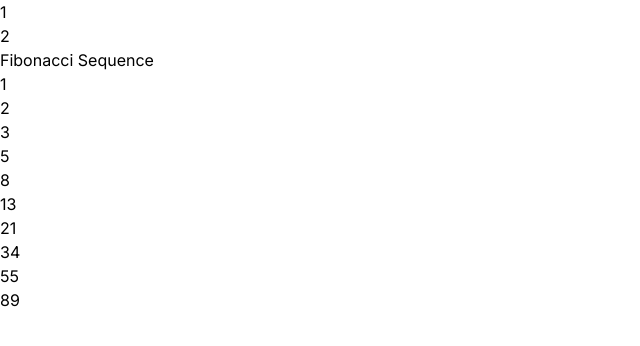
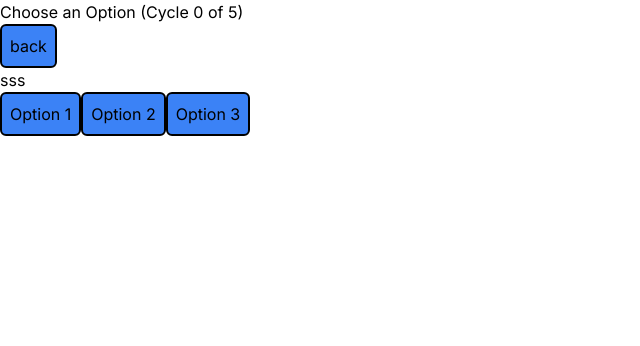
Before and after one commit to leeya018/practice, a Next.js app: page / in a window 1280 px wide. Shown: the top 346 px of the page, without its empty margins (0-640 px from the left). Built offline with nearby package versions, Linux system fonts and the light colour scheme.

Commit message:
choosing sys is working

```diff
--- a/src/app/page.tsx
+++ b/src/app/page.tsx
@@ -1,26 +1,62 @@
 "use client";
-import React, { useState, useMemo } from "react";
-import Fibonacci from "@/components/Fibonacci";
+import React, { useEffect, useState } from "react";
+import Choices from "@/components/Choices";
+import { Option, optionsCyc, resultsObj } from "@/util";
 
-export default function page() {
-  const [num1, setNum1] = useState(1);
-  const [num2, setNum2] = useState(2);
+function App() {
+  // Current cycle number
+  const [cycle, setCycle] = useState(0);
+  // Store user choices in an array
+  const [choices, setChoices] = useState<Option[]>([]);
+  //result
+  const [result, setResult] = useState("sss");
+  // Options to be displayed to the user
+  const [options, setOptions] = useState(optionsCyc[0]);
+
+  useEffect(() => {
+    if (cycle === optionsCyc.length) {
+      setResult(getRes());
+    }
+  }, [cycle]);
+
+  const getRes = () => {
+    console.log("get res");
+    const key = choices.map((choice) => String(choice.id)).join("");
+    console.log({ key, res: resultsObj[key] });
+    return resultsObj[key];
+  };
+
+  const handleChoice = (choice) => {
+    // Append new choice to the choices array
+    setChoices([...choices, choice]);
+    // Move to the next cycle, or reset if it's the last one
+    if (cycle < optionsCyc.length) {
+      setCycle(cycle + 1);
+      // Update options based on the choice
+      // This is where you might fetch new options based on the previous choice
+      setOptions(optionsCyc[cycle + 1]);
+    }
+  };
+
+  const back = () => {
+    if (cycle > 0) {
+      setResult("");
+      setChoices((prev) => prev.slice(0, -1));
+      setOptions(optionsCyc[cycle - 1]);
+      setCycle(cycle - 1);
+    }
+  };
 
   return (
     <div>
-      <div className="flex flex-col">
-        <input
-          type="text"
-          value={num1}
-          onChange={(e) => setNum1(Number(e.target.value))}
-        />
-        <input
-          type="text"
-          value={num2}
-          onChange={(e) => setNum2(Number(e.target.value))}
-        />
-      </div>
-      <Fibonacci num1={num1} num2={num2} />
+      <h1>Choose an Option (Cycle {cycle} of 5)</h1>
+      <button onClick={back}>back</button>
+      {result && <div>{result}</div>}
+      {cycle < optionsCyc.length && (
+        <Choices options={options} onChoose={handleChoice} />
+      )}
     </div>
   );
 }
+
+export default App;
--- /dev/null
+++ b/src/components/Choices.jsx
@@ -0,0 +1,15 @@
+import React from "react";
+
+function Choices({ options, onChoose }) {
+  return (
+    <div>
+      {options.map((option) => (
+        <button key={option.id} onClick={() => onChoose(option)}>
+          {option.label}
+        </button>
+      ))}
+    </div>
+  );
+}
+
+export default Choices;
--- a/src/components/Fibonacci.jsx
+++ /dev/null
@@ -1,31 +0,0 @@
-import React, { useMemo } from "react";
-
-const generateFibonacci = (first, second) => {
-  let n = 10; // Number of elements in the Fibonacci sequence
-  let fibSequence = [first, second];
-
-  while (fibSequence.length < n) {
-    const nextFib =
-      fibSequence[fibSequence.length - 1] + fibSequence[fibSequence.length - 2];
-    fibSequence.push(nextFib);
-  }
-  return fibSequence;
-};
-
-const Fibonacci = ({ num1, num2 }) => {
-  // Function to generate Fibonacci sequence
-  const fibonacciSequence = useMemo(() => {
-    return generateFibonacci(num1, num2);
-  }, [num1, num2]);
-
-  return (
-    <div>
-      <h2>Fibonacci Sequence</h2>
-      {fibonacciSequence.map((num, index) => (
-        <p key={index}>{num}</p>
-      ))}
-    </div>
-  );
-};
-
-export default Fibonacci;
--- /dev/null
+++ b/src/util.ts
@@ -0,0 +1,63 @@
+export type Option = {
+  id: number;
+  label: string;
+};
+const cycle1: Option[] = [
+  { id: 1, label: "Option 1" },
+  { id: 2, label: "Option 2" },
+  { id: 3, label: "Option 3" },
+];
+
+const cycle2: Option[] = [
+  { id: 1, label: "Option 11" },
+  { id: 2, label: "Option 22" },
+  { id: 3, label: "Option 33" },
+];
+
+const cycle3: Option[] = [
+  { id: 1, label: "Option 111" },
+  { id: 2, label: "Option 222" },
+  { id: 3, label: "Option 333" },
+];
+
+const cycle4: Option[] = [
+  { id: 1, label: "Option 1111" },
+  { id: 2, label: "Option 2222" },
+  { id: 3, label: "Option 3333" },
+];
+
+const cycle5: Option[] = [
+  { id: 1, label: "Option 11111" },
+  { id: 2, label: "Option 22222" },
+  { id: 3, label: "Option 333333" },
+];
+export const optionsCyc: Option[][] = [cycle1, cycle2, cycle3];
+export const resultsObj = {
+  111: "apple",
+  112: "banana",
+  113: "cherry",
+  121: "date",
+  122: "elderberry",
+  123: "fig",
+  131: "grape",
+  132: "honeydew",
+  133: "kiwi",
+  211: "lemon",
+  212: "mango",
+  213: "nectarine",
+  221: "orange",
+  222: "pear",
+  223: "quince",
+  231: "raspberry",
+  232: "strawberry",
+  233: "tangerine",
+  311: "ugli fruit",
+  312: "vanilla",
+  313: "watermelon",
+  321: "xigua",
+  322: "yuzu",
+  323: "zucchini",
+  331: "apricot",
+  332: "blueberry",
+  333: "cantaloupe",
+};
```
